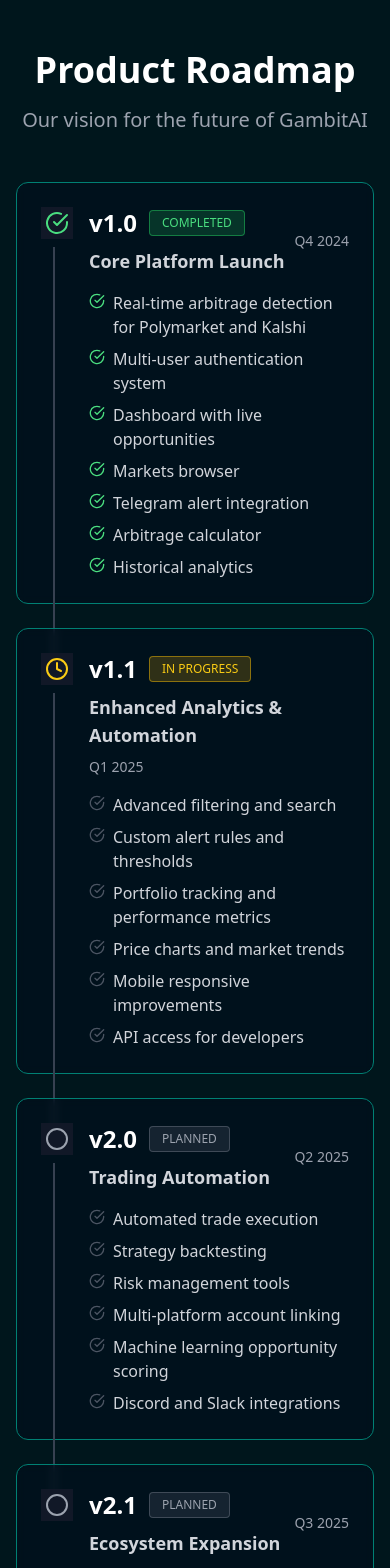
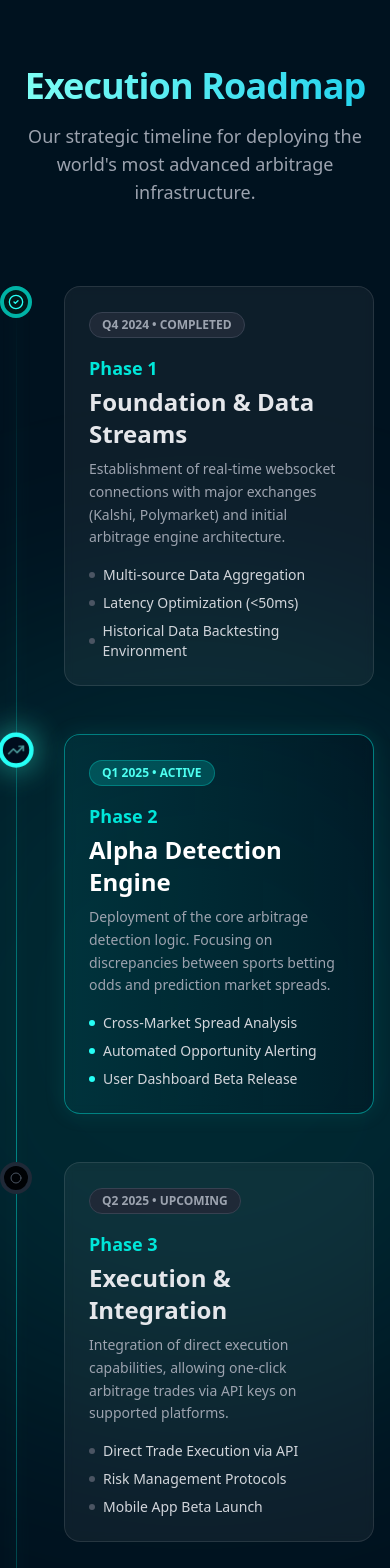
Before and after one commit to Demerzels-lab/gambitai-arbitrage-platform, a React (Vite) app in the folder gambitai-frontend/: page / in a window 390 px wide. Shown: the part 5420-6988 px from the top of the page. Built offline with nearby package versions, Linux system fonts and the light colour scheme.

Commit message:
feat: update RoadmapSection to enhance layout and remove feedback option

```diff
--- a/gambitai-frontend/src/components/sections/RoadmapSection.tsx
+++ b/gambitai-frontend/src/components/sections/RoadmapSection.tsx
@@ -1,194 +1,167 @@
-import { CheckCircle, Circle, Clock } from 'lucide-react';
-import { motion } from 'framer-motion';
+import React from 'react';
+import { CheckCircle2, Circle, TrendingUp } from 'lucide-react';
 
-interface Milestone {
-  version: string;
-  status: 'completed' | 'in-progress' | 'planned';
-  title: string;
-  date: string;
-  features: string[];
-}
-
-interface RoadmapSectionProps {
-  showFeedback?: boolean;
-  className?: string;
-}
-
-export default function RoadmapSection({ showFeedback = true, className = '' }: RoadmapSectionProps) {
-  const milestones: Milestone[] = [
+const roadmapData = [
   {
-      version: 'v1.0',
-      status: 'completed',
-      title: 'Core Platform Launch',
-      date: 'Q4 2024',
-      features: [
-        'Real-time arbitrage detection for Polymarket and Kalshi',
-        'Multi-user authentication system',
-        'Dashboard with live opportunities',
-        'Markets browser',
-        'Telegram alert integration',
-        'Arbitrage calculator',
-        'Historical analytics',
-      ],
+    phase: "Phase 1",
+    title: "Foundation & Data Streams",
+    date: "Q4 2024",
+    status: "completed",
+    description: "Establishment of real-time websocket connections with major exchanges (Kalshi, Polymarket) and initial arbitrage engine architecture.",
+    items: [
+      "Multi-source Data Aggregation",
+      "Latency Optimization (<50ms)",
+      "Historical Data Backtesting Environment"
+    ]
   },
   {
-      version: 'v1.1',
-      status: 'in-progress',
-      title: 'Enhanced Analytics & Automation',
-      date: 'Q1 2025',
-      features: [
-        'Advanced filtering and search',
-        'Custom alert rules and thresholds',
-        'Portfolio tracking and performance metrics',
-        'Price charts and market trends',
-        'Mobile responsive improvements',
-        'API access for developers',
-      ],
+    phase: "Phase 2",
+    title: "Alpha Detection Engine",
+    date: "Q1 2025",
+    status: "active",
+    description: "Deployment of the core arbitrage detection logic. Focusing on discrepancies between sports betting odds and prediction market spreads.",
+    items: [
+      "Cross-Market Spread Analysis",
+      "Automated Opportunity Alerting",
+      "User Dashboard Beta Release"
+    ]
   },
   {
-      version: 'v2.0',
-      status: 'planned',
-      title: 'Trading Automation',
-      date: 'Q2 2025',
-      features: [
-        'Automated trade execution',
-        'Strategy backtesting',
-        'Risk management tools',
-        'Multi-platform account linking',
-        'Machine learning opportunity scoring',
-        'Discord and Slack integrations',
-      ],
+    phase: "Phase 3",
+    title: "Execution & Integration",
+    date: "Q2 2025",
+    status: "upcoming",
+    description: "Integration of direct execution capabilities, allowing one-click arbitrage trades via API keys on supported platforms.",
+    items: [
+      "Direct Trade Execution via API",
+      "Risk Management Protocols",
+      "Mobile App Beta Launch"
+    ]
   },
   {
-      version: 'v2.1',
-      status: 'planned',
-      title: 'Ecosystem Expansion',
-      date: 'Q3 2025',
-      features: [
-        'Additional prediction market platforms',
-        'Social features and community insights',
-        'Educational resources and tutorials',
-        'Premium subscription tiers',
-        'White-label solutions for institutions',
-        'Mobile native apps (iOS & Android)',
-      ],
-    },
+    phase: "Phase 4",
+    title: "Decentralized Liquidity",
+    date: "Q3 2025",
+    status: "upcoming",
+    description: "Expansion into decentralized prediction markets and implementation of smart contract-based atomic settlement layers.",
+    items: [
+      "On-chain Settlement Layer",
+      "DAO Governance Token Launch",
+      "Institutional API Access"
+    ]
+  }
 ];
 
-  const getStatusIcon = (status: string) => {
-    switch (status) {
-      case 'completed':
-        return <CheckCircle className="w-6 h-6 text-green-400" />;
-      case 'in-progress':
-        return <Clock className="w-6 h-6 text-yellow-400" />;
-      case 'planned':
-        return <Circle className="w-6 h-6 text-gray-400" />;
-      default:
-        return <Circle className="w-6 h-6 text-gray-400" />;
-    }
-  };
+const RoadmapSection = () => {
+  return (
+    <section className="relative py-24 overflow-hidden" id="roadmap">
+      {/* Ambient Glow behind the section */}
+      <div className="absolute top-1/2 left-1/2 -translate-x-1/2 -translate-y-1/2 w-[800px] h-[800px] bg-teal-500/10 rounded-full blur-[120px] -z-10" />
 
-  const getStatusBadge = (status: string) => {
-    switch (status) {
-      case 'completed':
-        return 'bg-green-500/20 text-green-400 border-green-500/50';
-      case 'in-progress':
-        return 'bg-yellow-500/20 text-yellow-400 border-yellow-500/50';
-      case 'planned':
-        return 'bg-gray-500/20 text-gray-400 border-gray-500/50';
-      default:
-        return 'bg-gray-500/20 text-gray-400 border-gray-500/50';
-    }
-  };
+      <div className="container mx-auto px-4 relative z-10">
+
+        {/* Section Header */}
+        <div className="text-center mb-20">
+          <h2 className="text-4xl md:text-5xl font-bold bg-clip-text text-transparent bg-gradient-to-r from-teal-200 to-cyan-400 mb-4 tracking-tight">
+            Execution Roadmap
+          </h2>
+          <p className="text-gray-400 max-w-2xl mx-auto text-lg">
+            Our strategic timeline for deploying the world's most advanced arbitrage infrastructure.
+          </p>
+        </div>
+
+        {/* Timeline Container */}
+        <div className="relative max-w-5xl mx-auto">
+
+          {/* The Glowing Vertical Line */}
+          {/* Hidden on mobile, visible on md+ */}
+          <div className="absolute left-0 md:left-1/2 transform md:-translate-x-1/2 top-0 bottom-0 w-px md:w-1 h-full">
+            <div className="w-full h-full bg-gradient-to-b from-teal-500/0 via-teal-500 to-teal-500/0 opacity-50 md:opacity-100 shadow-[0_0_15px_rgba(20,184,166,0.6)]" />
+          </div>
+
+          {/* Roadmap Items */}
+          <div className="space-y-12 md:space-y-0">
+            {roadmapData.map((item, index) => {
+              const isEven = index % 2 === 0;
+              const isCompleted = item.status === 'completed';
+              const isActive = item.status === 'active';
 
               return (
-    <section className={`py-20 px-4 sm:px-6 lg:px-8 bg-teal-900/50 ${className}`}>
-      <div className="max-w-7xl mx-auto">
-        <div className="text-center mb-12">
-          <h2 className="text-4xl md:text-5xl font-bold text-white mb-4">Product Roadmap</h2>
-          <p className="text-xl text-gray-400">Our vision for the future of GambitAI</p>
+                <div key={index} className={`relative flex flex-col md:flex-row ${isEven ? 'md:flex-row-reverse' : ''} items-center justify-between group`}>
+
+                  {/* Center Node (The "Dot") */}
+                  <div className="absolute left-0 md:left-1/2 transform -translate-x-1/2 flex items-center justify-center z-20">
+                    <div className={`w-8 h-8 md:w-12 md:h-12 rounded-full border-4 flex items-center justify-center transition-all duration-500
+                      ${isActive
+                        ? 'bg-teal-950 border-teal-400 shadow-[0_0_30px_rgba(45,212,191,0.8)] scale-110'
+                        : isCompleted
+                          ? 'bg-teal-900 border-teal-600'
+                          : 'bg-[#000205] border-gray-800'
+                      }`}
+                    >
+                      {isCompleted ? (
+                        <CheckCircle2 className="w-4 h-4 md:w-6 md:h-6 text-teal-400" />
+                      ) : isActive ? (
+                        <TrendingUp className="w-4 h-4 md:w-6 md:h-6 text-teal-200 animate-pulse" />
+                      ) : (
+                        <Circle className="w-3 h-3 md:w-4 md:h-4 text-gray-600" />
+                      )}
+                    </div>
                   </div>
 
-        <div className="space-y-6 max-w-5xl mx-auto">
-          {milestones.map((milestone, index) => (
-            <motion.div
-              key={milestone.version}
-              className="bg-teal-950/50 backdrop-blur-sm rounded-xl p-6 border border-teal-700 relative"
-              initial={{ opacity: 0, y: 30 }}
-              whileInView={{ opacity: 1, y: 0 }}
-              transition={{ duration: 0.6, delay: index * 0.2 }}
-              viewport={{ once: true }}
+                  {/* Content Spacer for Desktop Layout */}
+                  <div className="hidden md:block w-5/12" />
+
+                  {/* Content Card */}
+                  <div className={`w-full md:w-5/12 pl-12 md:pl-0 ${isEven ? 'md:pr-12 text-left md:text-right' : 'md:pl-12 text-left'}`}>
+                    <div className={`relative p-6 rounded-2xl border backdrop-blur-sm transition-all duration-300 hover:-translate-y-1
+                      ${isActive
+                        ? 'bg-teal-950/30 border-teal-500/50 shadow-[0_0_20px_rgba(20,184,166,0.15)]'
+                        : 'bg-white/5 border-white/10 hover:border-teal-500/30 hover:bg-white/10'
+                      }`}
                     >
-              {/* Connecting line */}
-              {index < milestones.length - 1 && (
-                <div className="absolute left-9 top-16 w-0.5 h-full bg-gray-700" />
-              )}
+                      {/* Decorative Glow inside active card */}
+                      {isActive && <div className="absolute inset-0 bg-gradient-to-r from-teal-500/10 to-transparent rounded-2xl" />}
 
-              <div className="flex items-start space-x-4">
-                {/* Status Icon */}
-                <div className="flex-shrink-0 z-10 bg-gray-900 p-1">
-                  {getStatusIcon(milestone.status)}
+                      <div className="relative z-10">
+                        <div className={`inline-flex items-center gap-2 px-3 py-1 rounded-full text-xs font-semibold mb-4
+                          ${isActive
+                            ? 'bg-teal-500/20 text-teal-300 border border-teal-500/30'
+                            : 'bg-gray-800 text-gray-400 border border-gray-700'
+                          }`}
+                        >
+                          {item.date} • {item.status.toUpperCase()}
                         </div>
 
-                {/* Content */}
-                <div className="flex-1">
-                  <div className="flex items-center justify-between mb-4 flex-wrap gap-2">
-                    <div>
-                      <div className="flex items-center space-x-3 mb-2 flex-wrap">
-                        <h3 className="text-2xl font-bold text-white">{milestone.version}</h3>
-                        <span
-                          className={`px-3 py-1 text-xs font-medium rounded border ${getStatusBadge(
-                            milestone.status
-                          )}`}
-                        >
-                          {milestone.status.replace('-', ' ').toUpperCase()}
-                        </span>
-                      </div>
-                      <h4 className="text-lg text-gray-300 font-semibold">{milestone.title}</h4>
-                    </div>
-                    <div className="text-gray-400 text-sm">{milestone.date}</div>
-                  </div>
+                        <h3 className={`text-2xl font-bold mb-2 ${isActive ? 'text-white' : 'text-gray-200'}`}>
+                          <span className="text-teal-500 text-lg block mb-1">{item.phase}</span>
+                          {item.title}
+                        </h3>
 
-                  <div className="space-y-2">
-                    {milestone.features.map((feature, featureIndex) => (
-                      <div key={featureIndex} className="flex items-start space-x-2">
-                        <CheckCircle
-                          className={`w-4 h-4 mt-0.5 flex-shrink-0 ${
-                            milestone.status === 'completed' ? 'text-green-400' : 'text-gray-600'
-                          }`}
-                        />
-                        <span className="text-gray-300">{feature}</span>
-                      </div>
+                        <p className="text-gray-400 text-sm mb-4 leading-relaxed">
+                          {item.description}
+                        </p>
+
+                        <ul className={`space-y-2 ${isEven ? 'md:items-end' : 'md:items-start'} flex flex-col`}>
+                          {item.items.map((subItem, i) => (
+                            <li key={i} className="flex items-center gap-2 text-sm text-gray-300">
+                              <span className={`w-1.5 h-1.5 rounded-full ${isActive ? 'bg-teal-400' : 'bg-gray-600'}`} />
+                              {subItem}
+                            </li>
                           ))}
+                        </ul>
                       </div>
                     </div>
                   </div>
-            </motion.div>
-          ))}
+
                 </div>
-
-        {/* Community Feedback */}
-        {showFeedback && (
-          <motion.div
-            className="mt-8 max-w-5xl mx-auto bg-gradient-to-br from-teal-400/10 to-teal-600/10 rounded-xl p-6 border border-teal-400/30"
-            initial={{ opacity: 0, y: 30 }}
-            whileInView={{ opacity: 1, y: 0 }}
-            transition={{ duration: 0.6, delay: milestones.length * 0.2 }}
-            viewport={{ once: true }}
-          >
-            <h3 className="text-xl font-bold text-white mb-2">Have a Feature Request?</h3>
-            <p className="text-gray-300 mb-4">
-              We value your feedback! Help us shape the future of GambitAI by sharing your ideas and suggestions.
-            </p>
-            <a
-              href="mailto:feedback@gambitai.com"
-              className="inline-block bg-teal-500 hover:bg-teal-600 text-white font-medium px-6 py-3 rounded-lg transition-colors"
-            >
-              Send Feedback
-            </a>
-          </motion.div>
-        )}
+              );
+            })}
+          </div>
+        </div>
       </div>
     </section>
   );
-}
+};
+
+export default RoadmapSection;
--- a/gambitai-frontend/src/pages/Landing.tsx
+++ b/gambitai-frontend/src/pages/Landing.tsx
@@ -134,7 +134,7 @@ export default function Landing() {
 
       {/* Features Section */}
       <motion.section
-        className="py-20 px-4 sm:px-6 lg:px-8 bg-teal-900/50"
+        className="py-20 px-4 sm:px-6 lg:px-8"
         initial={{ opacity: 0, y: 50 }}
         whileInView={{ opacity: 1, y: 0 }}
         transition={{ duration: 0.8, delay: 0.2 }}
@@ -218,11 +218,11 @@ export default function Landing() {
       <HowItWorksSection showCTA={false} />
 
       {/* Roadmap */}
-      <RoadmapSection showFeedback={true} />
+      <RoadmapSection />
 
       {/* Pricing Section */}
       <motion.section
-        className="py-20 px-4 sm:px-6 lg:px-8 bg-teal-900/50"
+        className="py-20 px-4 sm:px-6 lg:px-8"
         initial={{ opacity: 0, y: 50 }}
         whileInView={{ opacity: 1, y: 0 }}
         transition={{ duration: 0.8, delay: 0.4 }}
```
Lines whose indentation alone changed are shown as unchanged.
